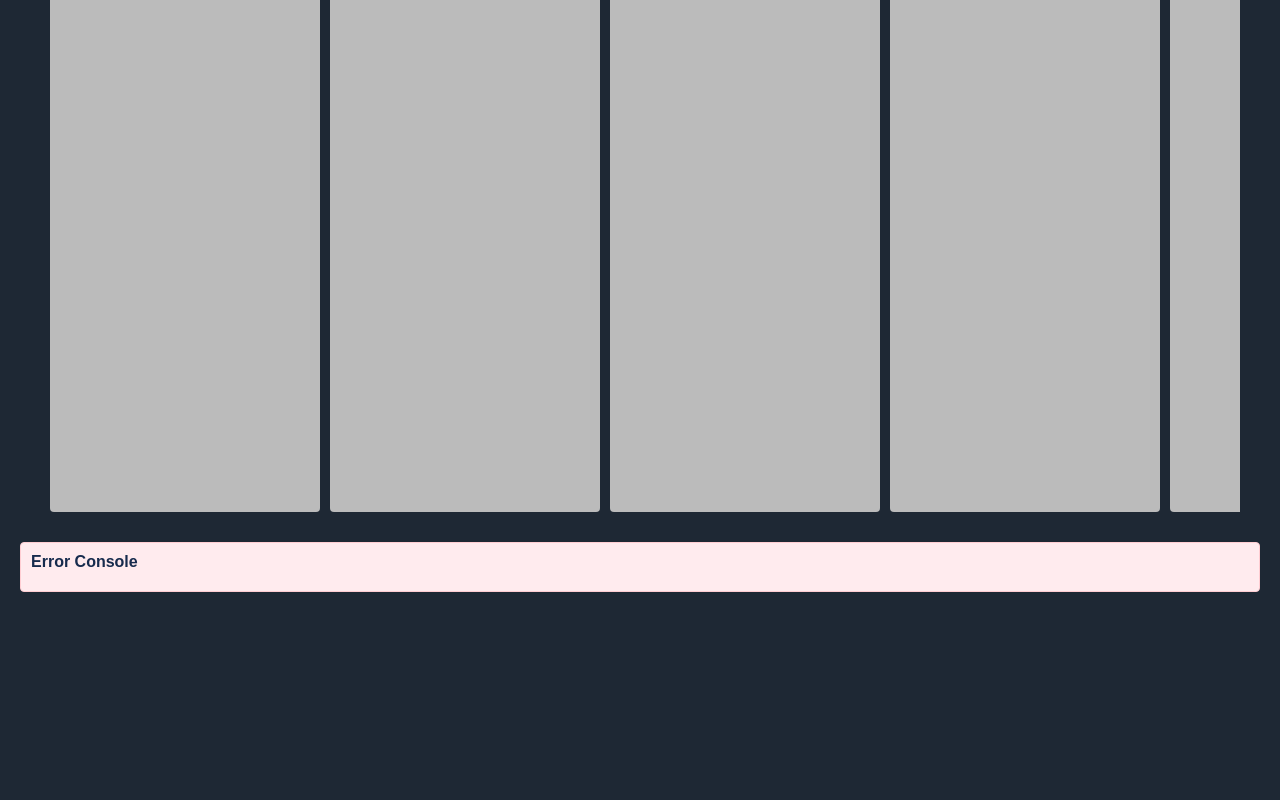
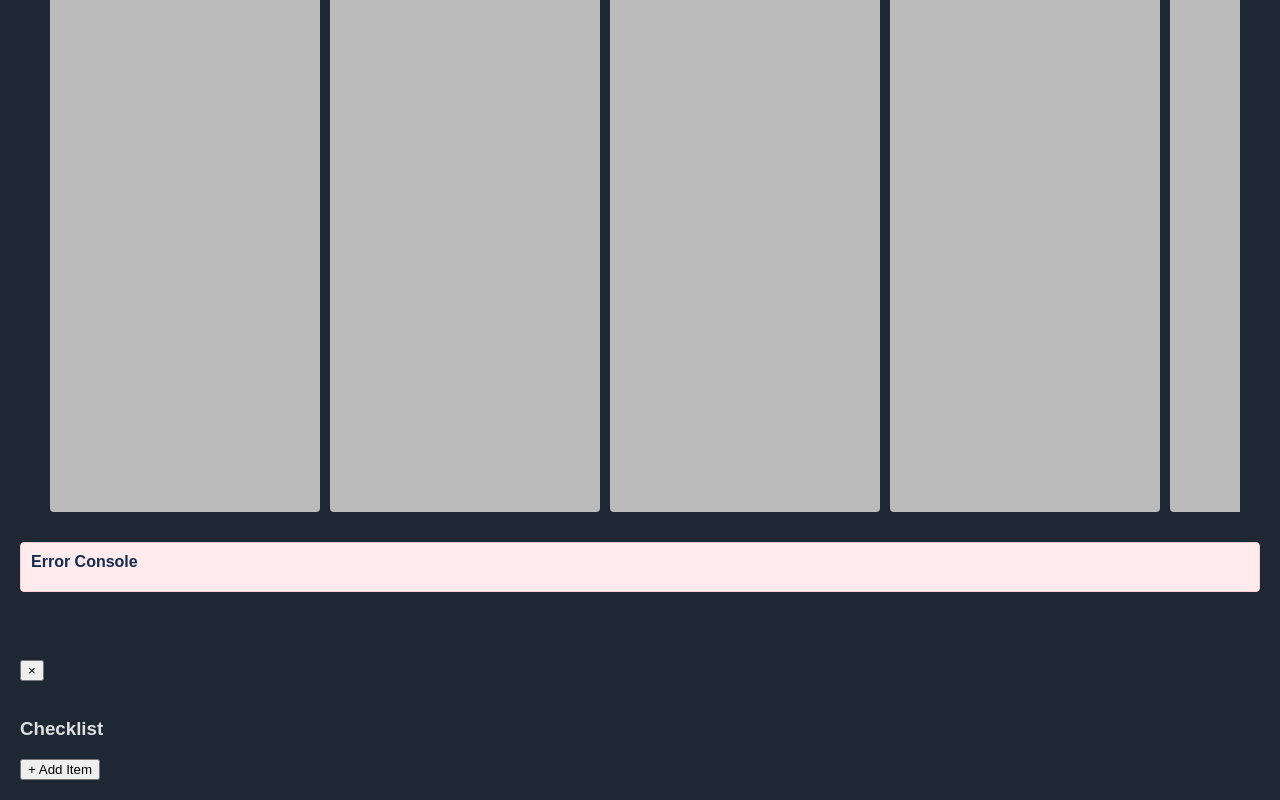
Before and after one commit to devHoodie/boards, a plain HTML site: page index.html in a window 1280 px wide. Shown: the part 457-1257 px from the top of the page. Before the commit the page ends 1069 px from the top, so only its background shows below. Drawn offline with Linux system fonts and the light colour scheme.

Commit message:
Update index.html

```diff
--- a/index.html
+++ b/index.html
@@ -73,7 +73,20 @@
     <h3>Error Console</h3>
     <div class="error-log"></div>
   </div>
-
+<!-- Detailed View Window -->
+<div id="card-detail-view" class="card-detail-view">
+  <div class="card-detail-header draggable-handle">
+    <h2 id="card-detail-name" contenteditable="true"></h2>
+    <button id="close-card-detail-btn">×</button>
+  </div>
+  <div id="card-detail-description" contenteditable="true"></div>
+  <div id="card-detail-tags"></div>
+  <div class="checklist">
+    <h3>Checklist</h3>
+    <div id="checklist-items"></div>
+    <button id="add-checklist-item-btn">+ Add Item</button>
+  </div>
+</div>
   <script src="script.js"></script>
 </body>
 </html>
```
